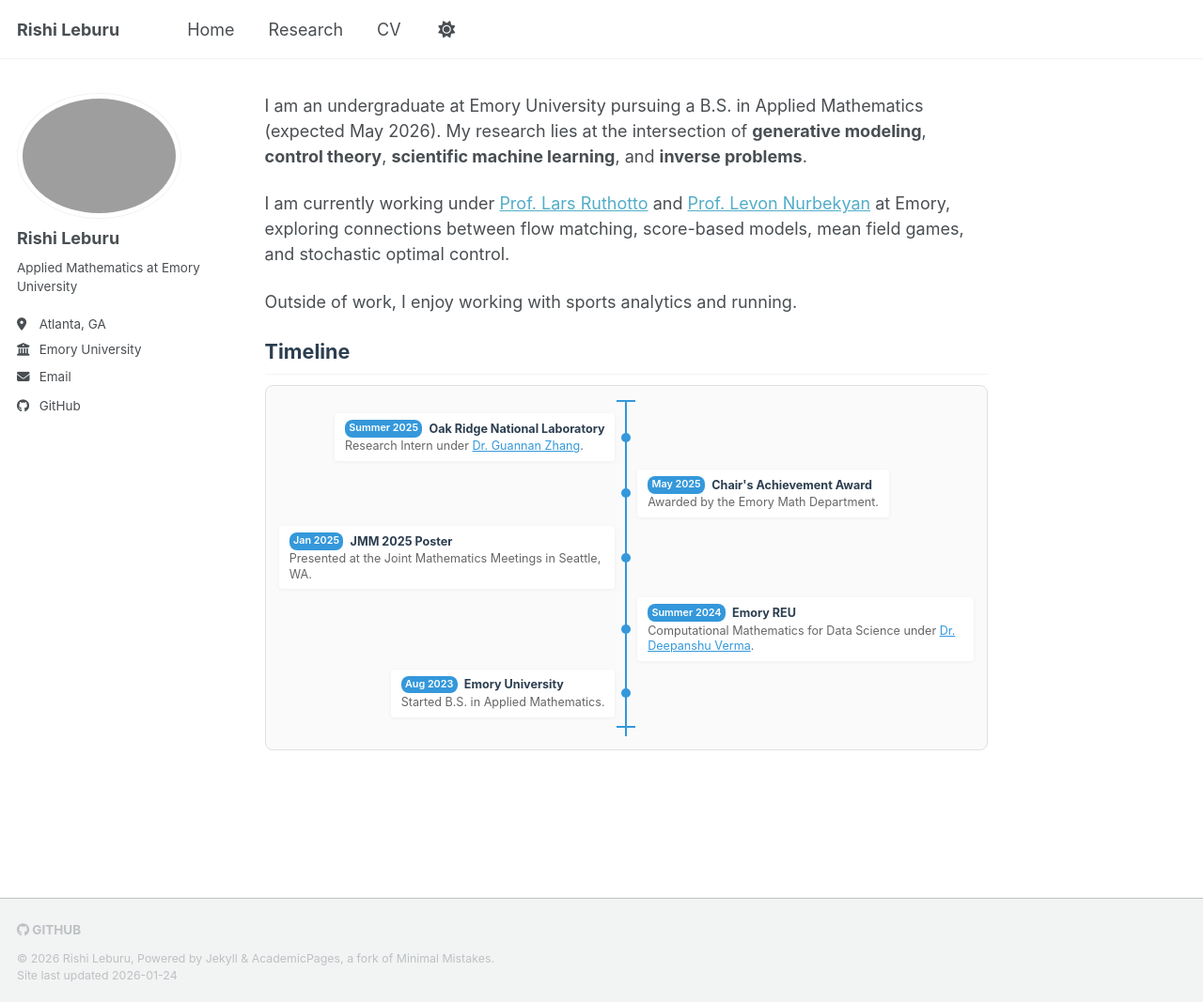
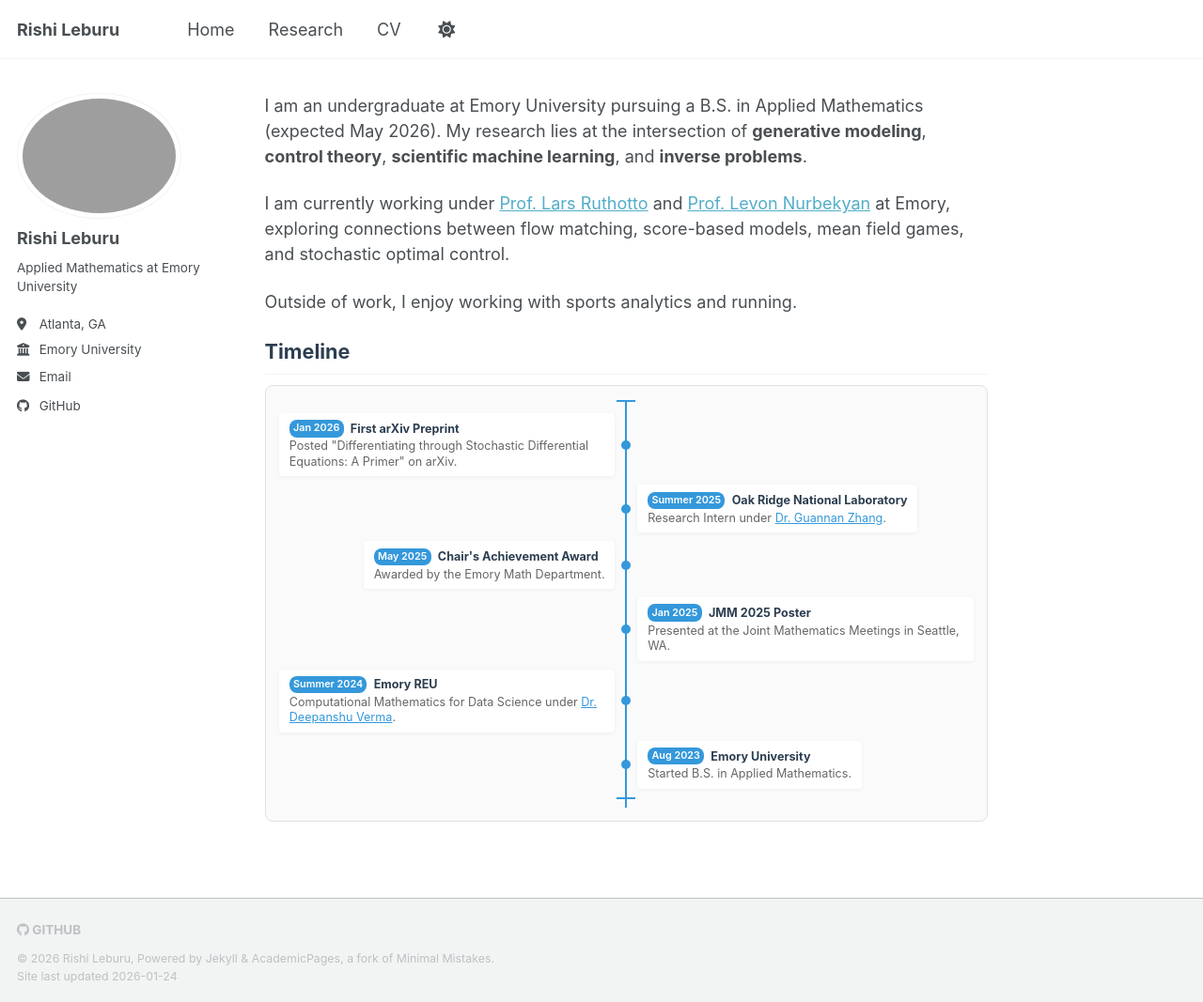
Before and after one commit to rleburu/rleburu.github.io, a Jekyll site: the page built from _pages/about.md, in a window 1280 px wide and 1067 px high. Shown: the whole window at 94% size. Built offline with Jekyll 4.4.1, drawn with Linux system fonts in a browser that asks for light colours; a script bundle is joined from its source files by our own code; library files that are not in the unit come from our copies.

Commit message:
Add first arXiv preprint (arXiv:2601.08594)
- Update publication entry with arXiv link and date
- Update research page with arXiv link
- Add timeline entry for first preprint
- Update CV

Co-Authored-By: Claude Opus 4.5 <noreply@anthropic.com>

```diff
--- a/_pages/about.md
+++ b/_pages/about.md
@@ -16,6 +16,16 @@ Outside of work, I enjoy working with sports analytics and running.
   <h2>Timeline</h2>
   <section class="cd-timeline">
     <div class="cd-timeline__container">
+      <div class="cd-timeline__block">
+        <div class="cd-timeline__img"></div>
+        <div class="cd-timeline__content">
+          <div class="cd-timeline__header">
+            <span class="cd-timeline__date">Jan 2026</span>
+            <h3><a href="https://arxiv.org/abs/2601.08594">First arXiv Preprint</a></h3>
+          </div>
+          <p>Posted "Differentiating through Stochastic Differential Equations: A Primer" on arXiv.</p>
+        </div>
+      </div>
       <div class="cd-timeline__block">
         <div class="cd-timeline__img"></div>
         <div class="cd-timeline__content">
```
Also changed, not shown: _pages/research.md (+1 -1 lines), _publications/2025-01-01-sde-primer.md (+4 -3 lines), 1 other file.
